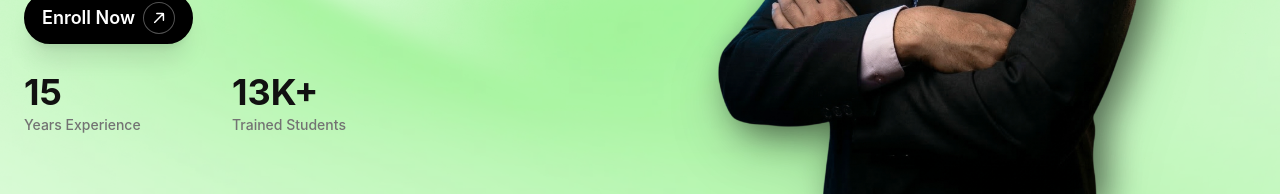
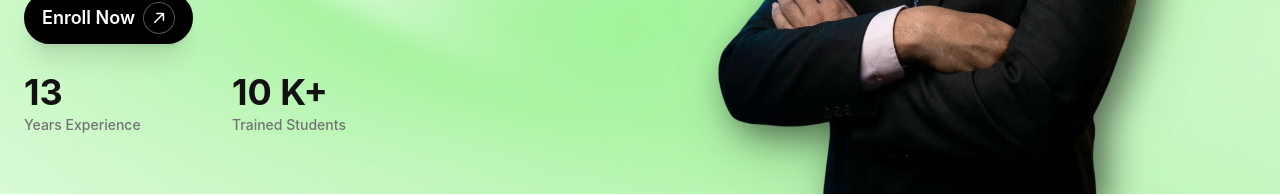
Before and after one commit to bhave5h/nishantmendhe-stockclasses, a Next.js app: page / in a window 1280 px wide. Shown: the part 606-802 px from the top of the page. Built offline with nearby package versions, Linux system fonts and the light colour scheme; no server answers; a web font is replaced by a local one.

Commit message:
changed hero status

```diff
--- a/components/sections/Hero.tsx
+++ b/components/sections/Hero.tsx
@@ -51,7 +51,7 @@ export default function Hero() {
 
                             <div className="flex flex-col">
                                 <span className="text-3xl md:text-4xl font-bold text-[#111111] mb-1">
-                                    <Counter to={15} duration={2} />
+                                    <Counter to={13} duration={2} />
                                 </span>
                                 <span className="text-md md:text-sm font-medium text-neutral-500 w-32 whitespace-normal leading-tight">Years Experience</span>
                             </div>
@@ -59,7 +59,7 @@ export default function Hero() {
                             <div className="flex flex-col pl-6 md:pl-10 ">
 
                                 <span className="text-3xl md:text-4xl font-bold text-[#111111] mb-1">
-                                    <Counter to={13} suffix="K+" duration={2} />
+                                    <Counter to={10} suffix=" K+" duration={2} />
                                 </span>
                                 <span className="text-md md:text-sm font-medium text-neutral-500 w-32 whitespace-normal leading-tight">Trained Students</span>
                             </div>
--- a/data/content.json
+++ b/data/content.json
@@ -48,7 +48,7 @@
                 "value": "13 Years"
             },
             {
-                "label": "Satisfied Customers",
+                "label": "Trained Students",
                 "value": "10K+"
             },
             {
```
